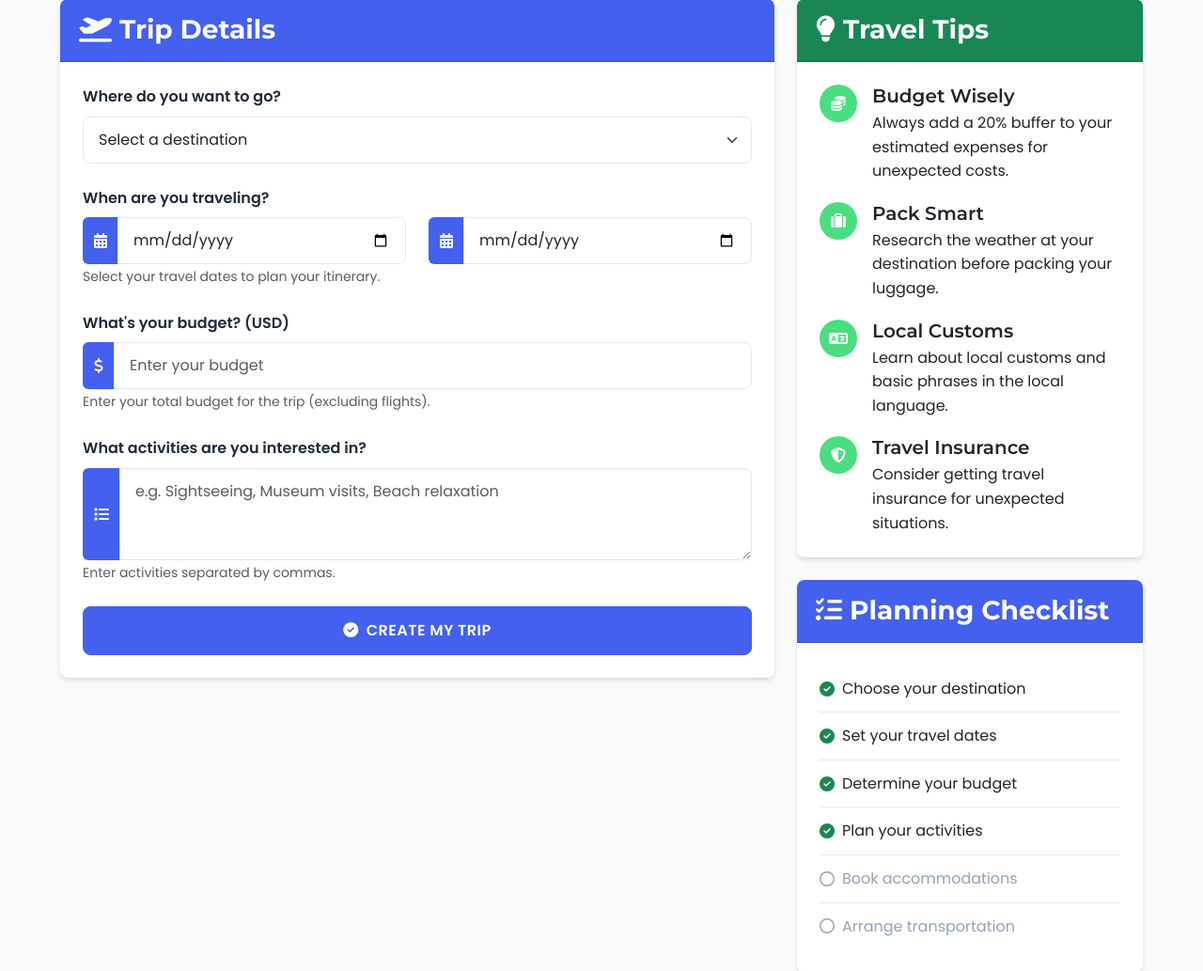
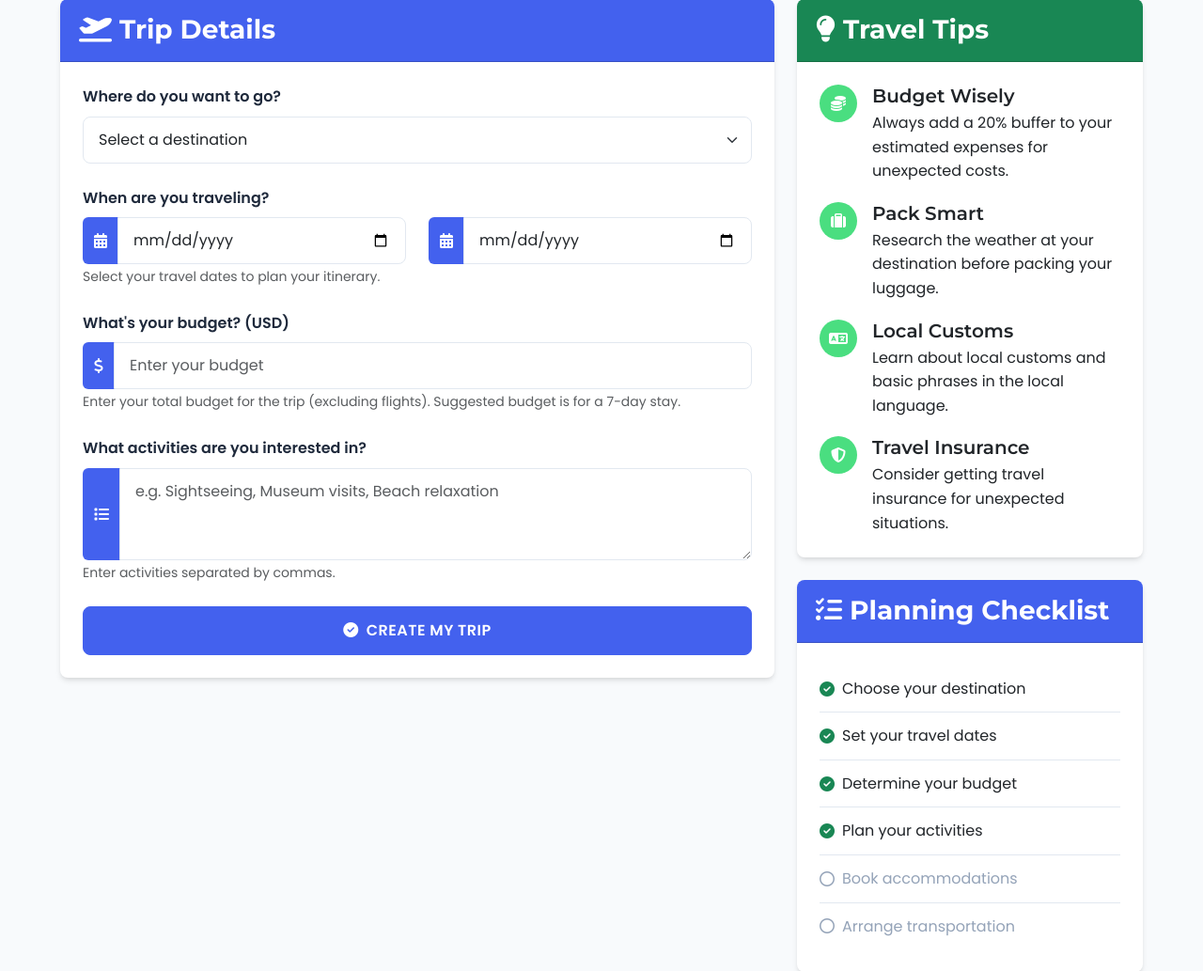
Before and after one commit to manav870/Travel-Planner, a Flask app: page /plan_trip in a window 1280 px wide. Shown: the part 353-1386 px from the top of the page at 94% size. Run offline with Flask 3, Linux system fonts and the light colour scheme.

Commit message:
Enhance trip planning features and budget validation
- Added suggested budget information for each destination in the app.
- Implemented client-side budget validation with warnings for insufficient budget.
- Improved trip duration calculation in the my trips template for better accuracy.
- Updated plan trip form layout for better user experience with inline suggestions.

```diff
--- a/app.py
+++ b/app.py
@@ -16,7 +16,8 @@ destinations = [
         'country': 'France',
         'description': 'The City of Light',
         'image': 'paris.jpg',
-        'attractions': ['Eiffel Tower', 'Louvre Museum', 'Notre-Dame Cathedral']
+        'attractions': ['Eiffel Tower', 'Louvre Museum', 'Notre-Dame Cathedral'],
+        'suggested_budget': {'min': 1200, 'max': 2000}
     },
     {
         'id': 2,
@@ -24,7 +25,8 @@ destinations = [
         'country': 'Japan',
         'description': 'A blend of traditional and ultramodern',
         'image': 'tokyo.jpg',
-        'attractions': ['Tokyo Tower', 'Senso-ji Temple', 'Shibuya Crossing']
+        'attractions': ['Tokyo Tower', 'Senso-ji Temple', 'Shibuya Crossing'],
+        'suggested_budget': {'min': 1500, 'max': 2500}
     },
     {
         'id': 3,
@@ -32,7 +34,44 @@ destinations = [
         'country': 'USA',
         'description': 'The Big Apple',
         'image': 'newyork.jpg',
-        'attractions': ['Statue of Liberty', 'Central Park', 'Empire State Building']
+        'attractions': ['Statue of Liberty', 'Central Park', 'Empire State Building'],
+        'suggested_budget': {'min': 1800, 'max': 3000}
+    },
+    {
+        'id': 4,
+        'name': 'Rome',
+        'country': 'Italy',
+        'description': 'The Eternal City',
+        'image': 'rome.jpg',
+        'attractions': ['Colosseum', 'Vatican City', 'Trevi Fountain'],
+        'suggested_budget': {'min': 1000, 'max': 1800}
+    },
+    {
+        'id': 5,
+        'name': 'Bali',
+        'country': 'Indonesia',
+        'description': 'Island of the Gods',
+        'image': 'bali.jpg',
+        'attractions': ['Ubud Monkey Forest', 'Tanah Lot Temple', 'Kuta Beach'],
+        'suggested_budget': {'min': 800, 'max': 1500}
+    },
+    {
+        'id': 6,
+        'name': 'London',
+        'country': 'United Kingdom',
+        'description': 'The Historic Capital',
+        'image': 'london.jpg',
+        'attractions': ['Buckingham Palace', 'Big Ben', 'London Eye'],
+        'suggested_budget': {'min': 1500, 'max': 2500}
+    },
+    {
+        'id': 7,
+        'name': 'Sydney',
+        'country': 'Australia',
+        'description': 'The Harbour City',
+        'image': 'sydney.jpg',
+        'attractions': ['Sydney Opera House', 'Bondi Beach', 'Sydney Harbour Bridge'],
+        'suggested_budget': {'min': 1600, 'max': 2700}
     }
 ]
 
@@ -52,22 +91,50 @@ def destination_detail(destination_id):
 @app.route('/plan_trip', methods=['GET', 'POST'])
 def plan_trip():
     if request.method == 'POST':
-        # Process the form data
-        activities_text = request.form.get('activities', '').strip()
-        activities_list = [activity.strip() for activity in activities_text.split(',')] if activities_text else []
+        try:
+            # Process the form data
+            activities_text = request.form.get('activities', '').strip()
+            activities_list = [activity.strip() for activity in activities_text.split(',')] if activities_text else []
 
-        new_trip = {
-            'id': len(trips) + 1,
-            'destination_id': int(request.form.get('destination')),
-            'start_date': request.form.get('start_date'),
-            'end_date': request.form.get('end_date'),
-            'budget': float(request.form.get('budget')),
-            'activities': activities_list,
-            'created_at': datetime.now()
-        }
-        trips.append(new_trip)
-        flash('Trip planned successfully!', 'success')
-        return redirect(url_for('my_trips'))
+            # Validate destination
+            destination_id = int(request.form.get('destination', 0))
+            if not any(d['id'] == destination_id for d in destinations):
+                flash('Please select a valid destination.', 'danger')
+                return render_template('plan_trip.html', destinations=destinations)
+
+            # Validate dates
+            start_date = request.form.get('start_date')
+            end_date = request.form.get('end_date')
+            if not start_date or not end_date:
+                flash('Please select valid travel dates.', 'danger')
+                return render_template('plan_trip.html', destinations=destinations)
+
+            # Validate and parse budget
+            try:
+                budget = float(request.form.get('budget', 0))
+                if budget <= 0:
+                    flash('Please enter a valid budget amount.', 'danger')
+                    return render_template('plan_trip.html', destinations=destinations)
+            except ValueError:
+                flash('Please enter a valid budget amount.', 'danger')
+                return render_template('plan_trip.html', destinations=destinations)
+
+            # Create new trip
+            new_trip = {
+                'id': len(trips) + 1,
+                'destination_id': destination_id,
+                'start_date': start_date,
+                'end_date': end_date,
+                'budget': budget,
+                'activities': activities_list,
+                'created_at': datetime.now()
+            }
+            trips.append(new_trip)
+            flash('Trip planned successfully!', 'success')
+            return redirect(url_for('my_trips'))
+        except Exception as e:
+            flash('An error occurred while planning your trip. Please try again.', 'danger')
+            return render_template('plan_trip.html', destinations=destinations)
 
     return render_template('plan_trip.html', destinations=destinations)
 
--- a/app/static/js/main.js
+++ b/app/static/js/main.js
@@ -48,4 +48,79 @@ document.addEventListener('DOMContentLoaded', function() {
             }
         });
     }
+
+    // Suggested Budget functionality
+    const destinationSelect = document.getElementById('destination');
+    const suggestedBudgetInline = document.getElementById('suggested-budget-inline');
+    const budgetWarning = document.getElementById('budget-warning');
+
+    if (destinationSelect && suggestedBudgetInline) {
+        // Destination budget data
+        const destinationBudgets = {
+            '1': { name: 'Paris', min: 1200, max: 2000 },
+            '2': { name: 'Tokyo', min: 1500, max: 2500 },
+            '3': { name: 'New York', min: 1800, max: 3000 },
+            '4': { name: 'Rome', min: 1000, max: 1800 },
+            '5': { name: 'Bali', min: 800, max: 1500 },
+            '6': { name: 'London', min: 1500, max: 2500 },
+            '7': { name: 'Sydney', min: 1600, max: 2700 }
+        };
+
+        const budgetInput = document.getElementById('budget');
+        let currentDestination = null;
+
+        destinationSelect.addEventListener('change', function() {
+            const destinationId = this.value;
+            if (destinationId && destinationBudgets[destinationId]) {
+                currentDestination = destinationBudgets[destinationId];
+
+                // Update inline suggestion
+                document.getElementById('budget-min-inline').textContent = currentDestination.min;
+                document.getElementById('budget-max-inline').textContent = currentDestination.max;
+                suggestedBudgetInline.classList.remove('d-none');
+
+                // Update budget input with suggested minimum value
+                if (budgetInput && !budgetInput.value) {
+                    budgetInput.value = currentDestination.min;
+                }
+
+                // Check if current budget is below minimum
+                checkBudget();
+            } else {
+                currentDestination = null;
+                suggestedBudgetInline.classList.add('d-none');
+                budgetWarning.classList.add('d-none');
+            }
+        });
+
+        // Add input event listener to budget field
+        if (budgetInput) {
+            budgetInput.addEventListener('input', checkBudget);
+        }
+
+        // Function to check budget and show/hide warning
+        function checkBudget() {
+            if (!currentDestination || !budgetInput.value) {
+                budgetWarning.classList.add('d-none');
+                return;
+            }
+
+            const budgetValue = parseInt(budgetInput.value);
+            // Check if the value is a valid number
+            if (isNaN(budgetValue)) {
+                budgetWarning.classList.add('d-none');
+                return;
+            }
+
+            if (budgetValue < currentDestination.min) {
+                // Show warning
+                document.getElementById('warning-min-amount').textContent = currentDestination.min;
+                document.getElementById('warning-destination').textContent = currentDestination.name;
+                budgetWarning.classList.remove('d-none');
+            } else {
+                // Hide warning
+                budgetWarning.classList.add('d-none');
+            }
+        }
+    }
 });
--- a/app/templates/plan_trip.html
+++ b/app/templates/plan_trip.html
@@ -51,12 +51,21 @@
 
                     <!-- Budget -->
                     <div class="mb-4">
-                        <label for="budget" class="form-label">What's your budget? (USD)</label>
+                        <div class="d-flex justify-content-between align-items-center mb-2">
+                            <label for="budget" class="form-label mb-0">What's your budget? (USD)</label>
+                            <span id="suggested-budget-inline" class="text-primary small d-none">
+                                <i class="fas fa-info-circle me-1"></i>Suggested: $<span id="budget-min-inline"></span>-$<span id="budget-max-inline"></span> (7 days)
+                            </span>
+                        </div>
                         <div class="input-group">
                             <span class="input-group-text"><i class="fas fa-dollar-sign"></i></span>
                             <input type="number" class="form-control form-control-lg" id="budget" name="budget" min="1" step="1" placeholder="Enter your budget" required>
                         </div>
-                        <small class="form-text text-muted">Enter your total budget for the trip (excluding flights).</small>
+                        <small class="form-text text-muted">Enter your total budget for the trip (excluding flights). Suggested budget is for a 7-day stay.</small>
+                        <div id="budget-warning" class="alert alert-danger mt-2 d-none">
+                            <i class="fas fa-exclamation-triangle me-2"></i>
+                            <span>Warning: Your budget is below the recommended minimum of $<span id="warning-min-amount"></span> for <span id="warning-destination"></span>. Consider increasing your budget for a comfortable 7-day trip.</span>
+                        </div>
                     </div>
 
                     <!-- Activities -->
```
Also changed, not shown: app/templates/my_trips.html (+8 -1 lines).
